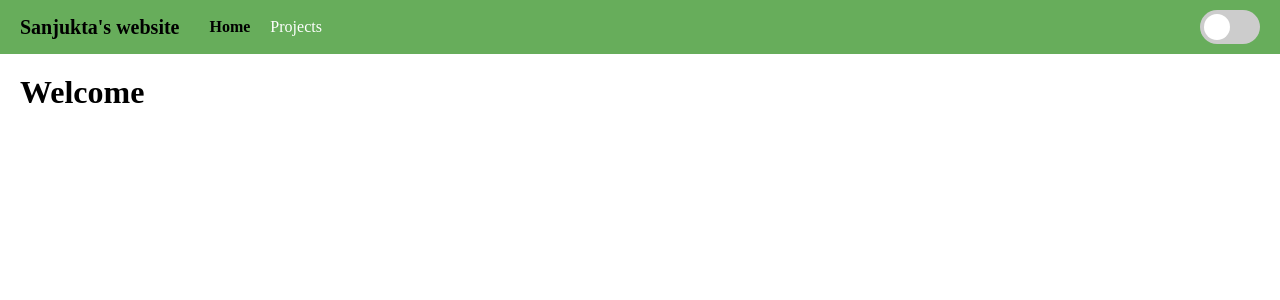
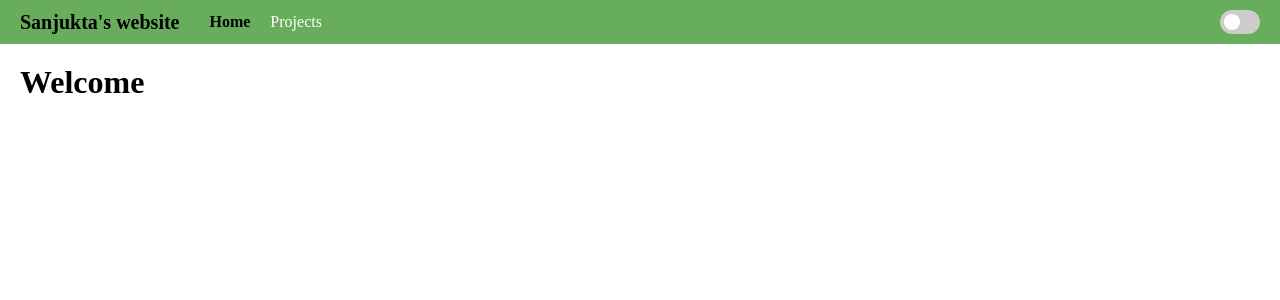
Before and after one commit to Kishan-Kumar-Zalavadia/Sanjukta_Bhowmick, an Angular app in the folder portfolio/: page / in a window 1280 px wide. Shown: the top 300 px of the page. Built offline with nearby package versions, Linux system fonts and the light colour scheme.

Commit message:
Decreased the size of Dark mode toggle switch

```diff
--- a/portfolio/src/app/navbar/navbar.component.scss
+++ b/portfolio/src/app/navbar/navbar.component.scss
@@ -33,8 +33,8 @@ nav {
     .switch {
         position: relative;
         display: inline-block;
-      width: 60px;
-      height: 34px;
+        width: 40px; /* Adjust the width of the slider */
+        height: 24px; /* Adjust the height of the slider */
 
         input {
             opacity: 0;
@@ -50,14 +50,14 @@ nav {
             right: 0;
             bottom: 0;
             background-color: #ccc;
-        border-radius: 34px;
+            border-radius: 24px; /* Adjust the border-radius to half of the height */
             transition: 0.4s;
 
             &:before {
                 position: absolute;
                 content: "";
-          height: 26px;
-          width: 26px;
+                height: 16px; /* Adjust the size of the slider knob */
+                width: 16px;  /* Adjust the size of the slider knob */
                 left: 4px;
                 bottom: 4px;
                 background-color: var(--light);
@@ -70,11 +70,12 @@ nav {
             background-color: #2196f3;
 
             &:before {
-          transform: translateX(26px);
+                transform: translateX(16px); /* Adjust the translateX value to match the knob size */
             }
         }
     }
 }
+
 
   &.dark-mode {
     background-color: var(--background-color);
```
Also changed, not shown: 1 other file (tests, documents, lock files or other folders). Lines whose indentation alone changed are shown as unchanged.
